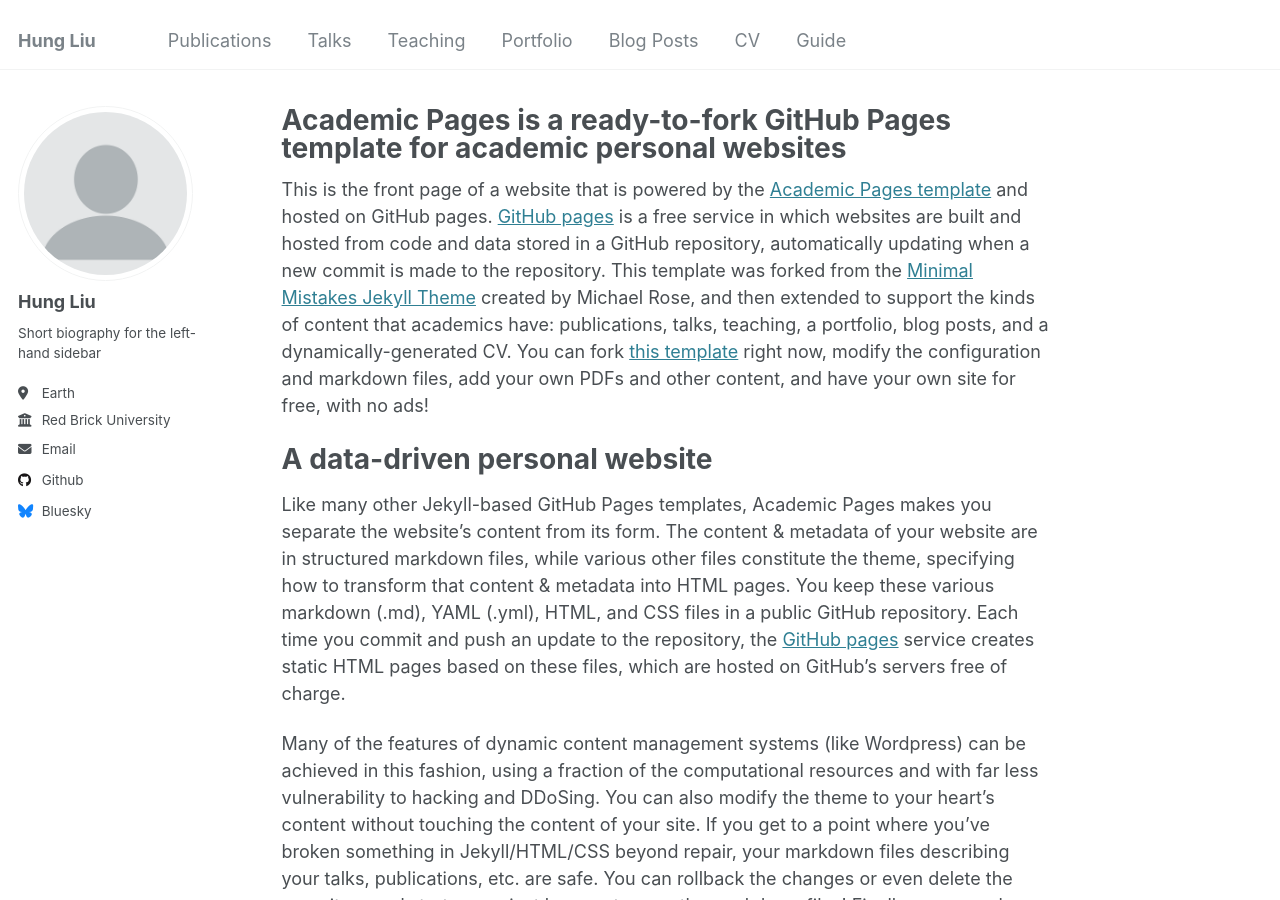
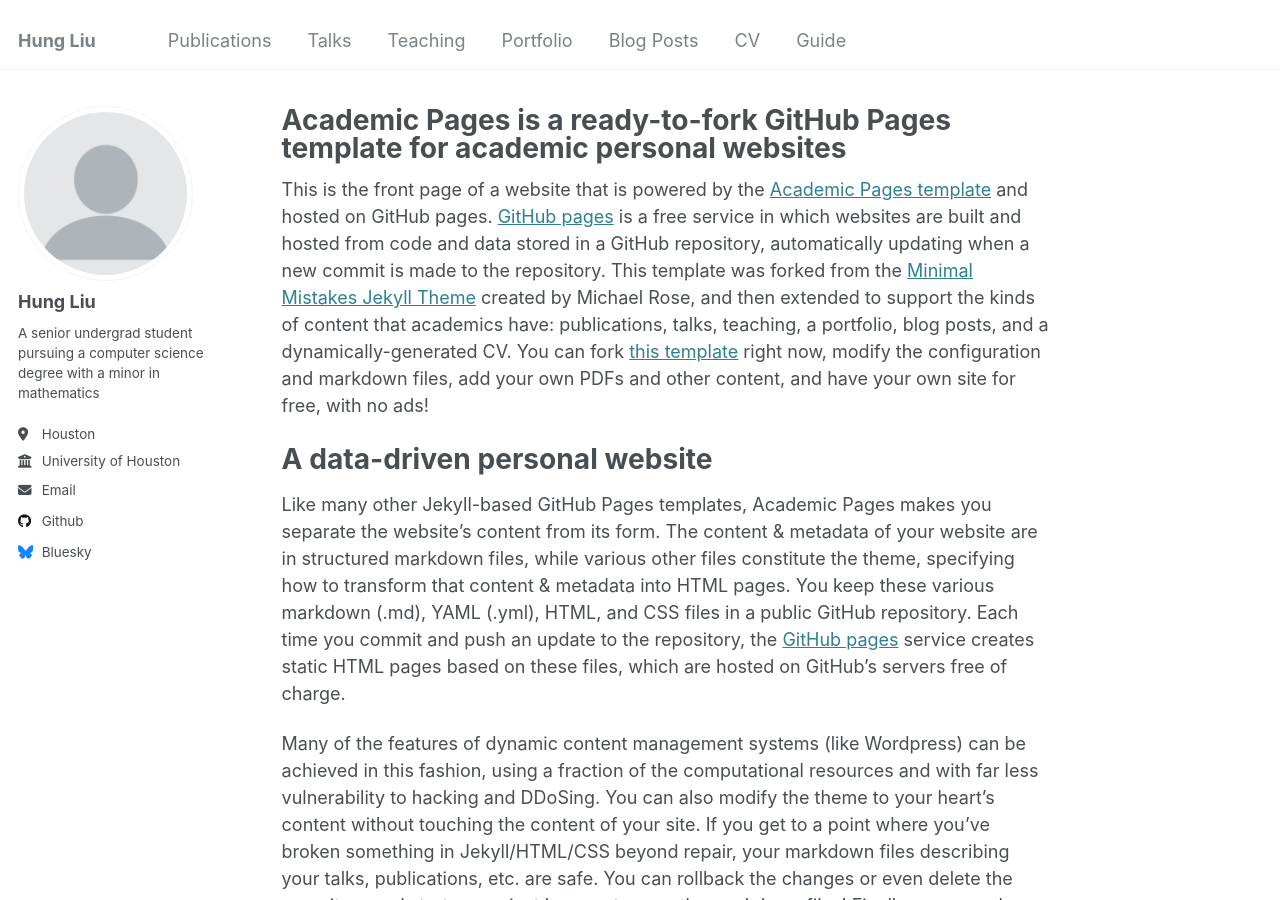
Before and after one commit to sunnySKL/sunnySKL.github.io, a Jekyll site: the page built from _pages/about.md, in a window 1280 px wide and 900 px high. Built offline with Jekyll 4.4.1, drawn with Linux system fonts in a browser that asks for light colours.

Commit message:
Update _config.yml

```diff
--- a/_config.yml
+++ b/_config.yml
@@ -24,9 +24,9 @@ author:
   avatar           : "profile.png"
   name             : "Hung Liu"
   pronouns         : # example: "she/her"
-  bio              : "Short biography for the left-hand sidebar"
-  location         : "Earth"
-  employer         : "Red Brick University"
+  bio              : "A senior undergrad student pursuing a computer science degree with a minor in mathematics"
+  location         : "Houston"
+  employer         : "University of Houston"
   uri              : # URL
   email            : "hungliu.contact@gmail.com"
 
@@ -42,7 +42,7 @@ author:
   bitbucket        : # Username - Update with your username on the site
   codepen          : # Username
   dribbble         : # Username
-  github           : "academicpages"
+  github           : "Junny03.github.io"
   kaggle           : # Username
   stackoverflow    : # User number or user number and name (i.e., use "1" or "1/jeff-atwood")
 
```
